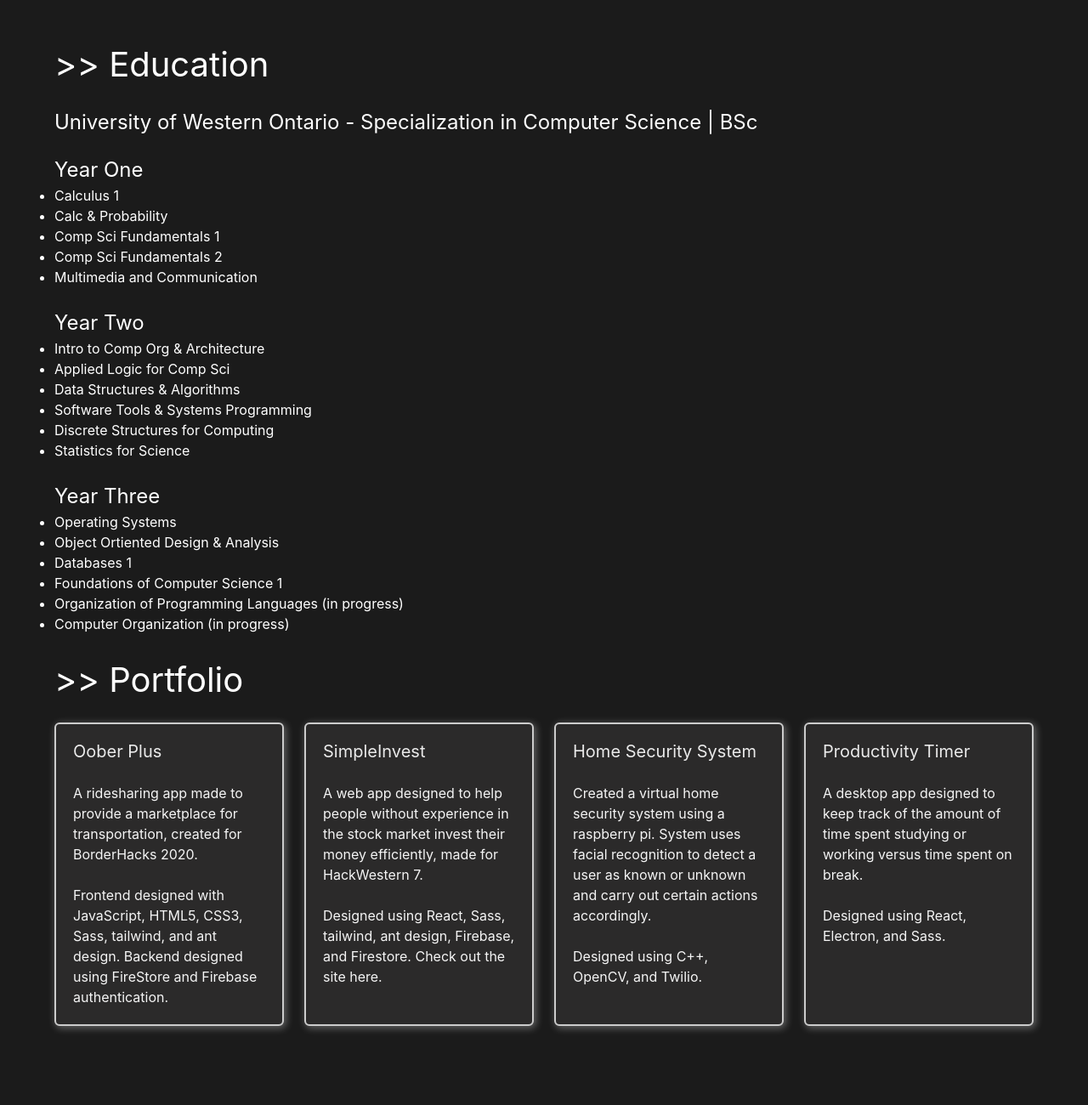
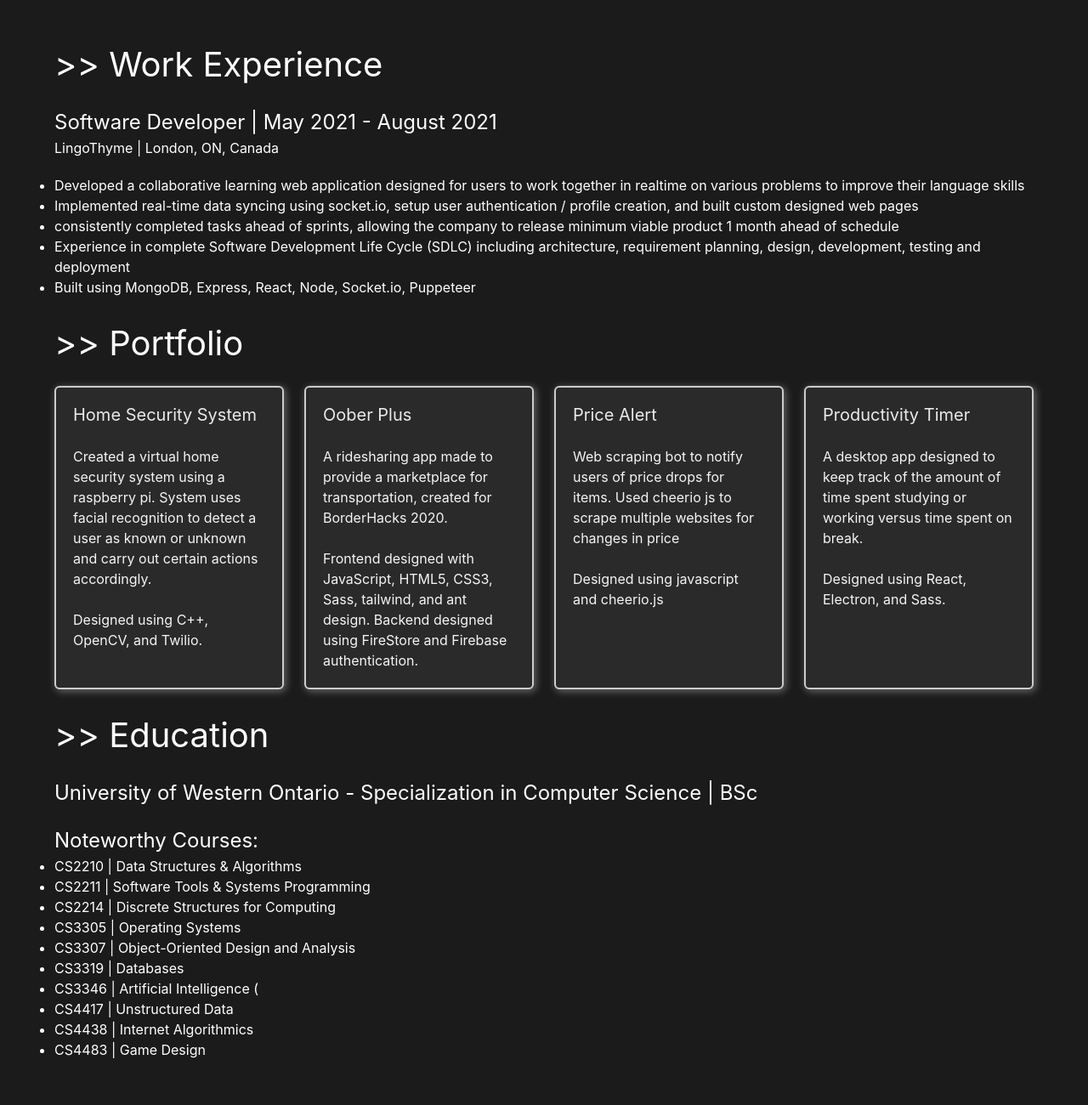
Before and after one commit to VimalMaken/vimalmaken.github.io, a website: page index.html in a window 1280 px wide. Shown: the part 980-2280 px from the top of the page at 85% size. Drawn offline with nearby package versions, Linux system fonts and the light colour scheme; files that its build step writes are made by us from their sources.

Commit message:
update resume/education/portfolio, added work experience,

```diff
--- a/index.html
+++ b/index.html
@@ -38,14 +38,17 @@
 								Skills
 							</a>
 
-							<a class="navbar-item has-text-light" href="#education">
-								Education
+							<a class="navbar-item has-text-light" href="#work">
+								Work
 							</a>
 
 							<a class="navbar-item has-text-light" href="#portfolio">
 								Portfolio
 							</a>
 
+							<a class="navbar-item has-text-light" href="#education">
+								Education
+							</a>
 						</div>
 
 						<div class="navbar-end">
@@ -85,6 +88,7 @@
 		<section class="hero is-small is-black">
 			<div class="hero-body mb-100">
 				<div class="container">
+					<div class="skills">
 						<h2 class="mb-20" id="skills">
 							>> Skills
 						</h2>
@@ -146,49 +150,51 @@
 								</span>
 								<p>C</p>
 							</div>
-
+						</div>
 
 					</div>
-					<h2 class="mb-20" id="education">>> Education</h2>
-					<h3 class="mb-20" id="education">University of Western Ontario - Specialization in Computer Science | BSc</h3>
-					<h3 id="year1">Year One</h3>
+
+					<div class="work">
+						<h2 class="mb-20" id="work">>> Work Experience</h2>
+						<h3 class="mb-20" id="position-date" style="margin: 0">Software Developer |
+							May 2021 - August 2021
+						</h3>
+						<h4 class="mb-20" id="company-location" style="margin-top: 0">LingoThyme | London, ON, Canada
+						</h4>
 						<div>
 							<ul style="list-style-type:disc;">
-							<li>Calculus 1</li>
-							<li>Calc & Probability</li>
-							<li>Comp Sci Fundamentals 1</li>
-							<li>Comp Sci Fundamentals 2</li>
-							<li>Multimedia and Communication</li>
+								<li>Developed a collaborative learning web application designed for users to work together in realtime on various problems to improve their language skills
+								</li>
+								<li>Implemented real-time data syncing using socket.io, setup user authentication / profile
+									creation, and built custom designed web pages</li>
+								<li>consistently completed tasks ahead of sprints, allowing the company to release minimum viable
+									product 1 month ahead of schedule</li>
+								<li>Experience in complete Software Development Life Cycle (SDLC) including architecture,
+									requirement planning, design, development, testing and deployment
+									</li>
+								<li>Built using MongoDB, Express, React, Node, Socket.io, Puppeteer </li>
 							</ul>
 						</div>
-					<br>
-					<h3 id="year2">Year Two</h3>
-					<div>
-						<ul style="list-style-type:disc;">
-							<li>Intro to Comp Org & Architecture</li>
-							<li>Applied Logic for Comp Sci</li>
-							<li>Data Structures & Algorithms</li>
-							<li>Software Tools & Systems Programming</li>
-							<li>Discrete Structures for Computing</li>
-							<li>Statistics for Science</li>
-						</ul>
-					</div>
-					<br>
-					<h3 id="year3">Year Three</h3>
-					<div>
-						<ul style="list-style-type:disc;">
-							<li>Operating Systems</li>
-							<li>Object Ortiented Design & Analysis</li>
-							<li>Databases 1</li>
-							<li>Foundations of Computer Science 1</li>
-							<li>Organization of Programming Languages (in progress)</li>
-							<li>Computer Organization (in progress)</li>
-						</ul>
+
 					</div>
 					<br>
 
+					<div class="portfolio">
 						<h2 class="mb-20" id="portfolio">>> Portfolio</h2>
 						<div class="columns">
+							<div class="column" style="display: flex; flex-direction: row; justify-content: center;">
+								<div class="box">
+									<p class="subtitle">
+										<a href="https://github.com/VimalMaken/Home-security-system"
+											target="=_blank">Home Security System</a>
+									</p>
+									<p class="has-text-light">Created a virtual home security system using a raspberry pi. System uses facial recognition to detect a user as known or unknown
+										and carry out certain actions accordingly.<br><br>
+										Designed using C++, OpenCV, and Twilio.
+										</p>
+								</div>
+							</div>
+
 							<div class="column" style="display: flex; flex-direction: row; justify-content: center;">
 								<div class="box">
 									<p class="subtitle">
@@ -206,25 +212,11 @@
 							<div class="column" style="display: flex; flex-direction: row; justify-content: center;">
 								<div class="box">
 									<p class="subtitle">
-									<a href="https://github.com/VimalMaken/SimpleInvest" target="=_blank">SimpleInvest</a>
+										<a href="https://github.com/VimalMaken/Price-Alert" target="=_blank">Price Alert</a>
 									</p>
-								<p class="has-text-light">A web app designed to help people without experience in the stock
-									market invest their money efficiently, made for HackWestern 7. <br><br>
-									Designed using React, Sass, tailwind, ant design, Firebase, and
-									Firestore. Check out the site <a href="https://simple.vmaken.dev/" target="=_blank">here</a>.
-								</p>
-							</div>
-						</div>
-
-						<div class="column" style="display: flex; flex-direction: row; justify-content: center;">
-							<div class="box">
-								<p class="subtitle">
-									<a href="https://github.com/VimalMaken/Home-security-system"
-										target="=_blank">Home Security System</a>
-								</p>
-								<p class="has-text-light">Created a virtual home security system using a raspberry pi. System uses facial recognition to detect a user as known or unknown
-									and carry out certain actions accordingly.<br><br>
-									Designed using C++, OpenCV, and Twilio.
+									<p class="has-text-light">Web scraping bot to notify users of price drops for items. Used cheerio js to scrape multiple
+										websites for changes in price <br><br>
+										Designed using javascript and cheerio.js
 									</p>
 								</div>
 							</div>
@@ -239,27 +231,35 @@
 									</p>
 								</div>
 							</div>
+						</div>
+					</div>
+					<br>
+
+					<div class="Education">
+						<h2 class="mb-20" id="education">>> Education</h2>
+						<h3 class="mb-20" id="education">University of Western Ontario - Specialization in Computer Science | BSc</h3>
+						<h3 id="noteworthy-courses">Noteworthy Courses:</h3>
+						<div>
+							<ul style="list-style-type:disc;">
+								<li>CS2210 | Data Structures & Algorithms</li>
+								<li>CS2211 | Software Tools & Systems Programming</li>
+								<li>CS2214 | Discrete Structures for Computing</li>
+								<li>CS3305 | Operating Systems</li>
+								<li>CS3307 | Object-Oriented Design and Analysis</li>
+								<li>CS3319 | Databases</li>
+								<li>CS3346 | Artificial Intelligence (</li>
+								<li>CS4417 | Unstructured Data</li>
+								<li>CS4438 | Internet Algorithmics</li>
+								<li>CS4483 | Game Design</li>
+
+							</ul>
+						</div>
+						<br>
+					</div>
 
 
 
-
-					</div>
-
 					<!-- <div class="columns">
-						<div class="column" style="display: flex; flex-direction: row; justify-content: center;">
-							<div class="box">
-								<p class="subtitle">
-									<a href="https://github.com/VimalMaken/borderhacks" target="=_blank">Oober Plus</a>
-								</p>
-								<p class="has-text-light">
-									A ridesharing app made to provide a marketplace for transportation, created for BorderHacks 2020.<br>
-									<br>Frontend designed with JavaScript, HTML5, CSS3, Sass, tailwind.css, and ant
-									design.
-									Backend designed using FireStore and Firebase authentication.
-								</p>
-							</div>
-						</div>
-
 						<div class="column" style="display: flex; flex-direction: row; justify-content: center;">
 							<div class="box">
 								<p class="subtitle">
@@ -267,7 +267,7 @@
 								</p>
 								<p class="has-text-light">A web app designed to help people without experience in the stock
 									market invest their money efficiently, made for HackWestern 7. <br><br>
-									Designed using React, HTML5, CSS3, Sass, tailwind css, ant design, Firebase, and
+									Designed using React, Sass, tailwind, ant design, Firebase, and
 									Firestore. Check out the site <a href="https://simple.vmaken.dev/" target="=_blank">here</a>.
 								</p>
 							</div>
@@ -283,20 +283,6 @@
 								</p>
 							</div>
 						</div>
-
-
-						<div class="column" style="display: flex; flex-direction: row; justify-content: center;">
-							<div class="box">
-								<p class="subtitle">
-									<a href="https://github.com/VimalMaken/Warehouse-Management-System"
-										target="=_blank">Warehouse Management System</a>
-								</p>
-								<p class="has-text-light">Applied various software design principles in the process of
-									completing a simple Warehouse Management System, made using Java.
-								</p>
-							</div>
-						</div>
-
 					</div> -->
 
 				</div>
```
Also changed, not shown: 1 other file. Lines whose indentation alone changed are shown as unchanged.
